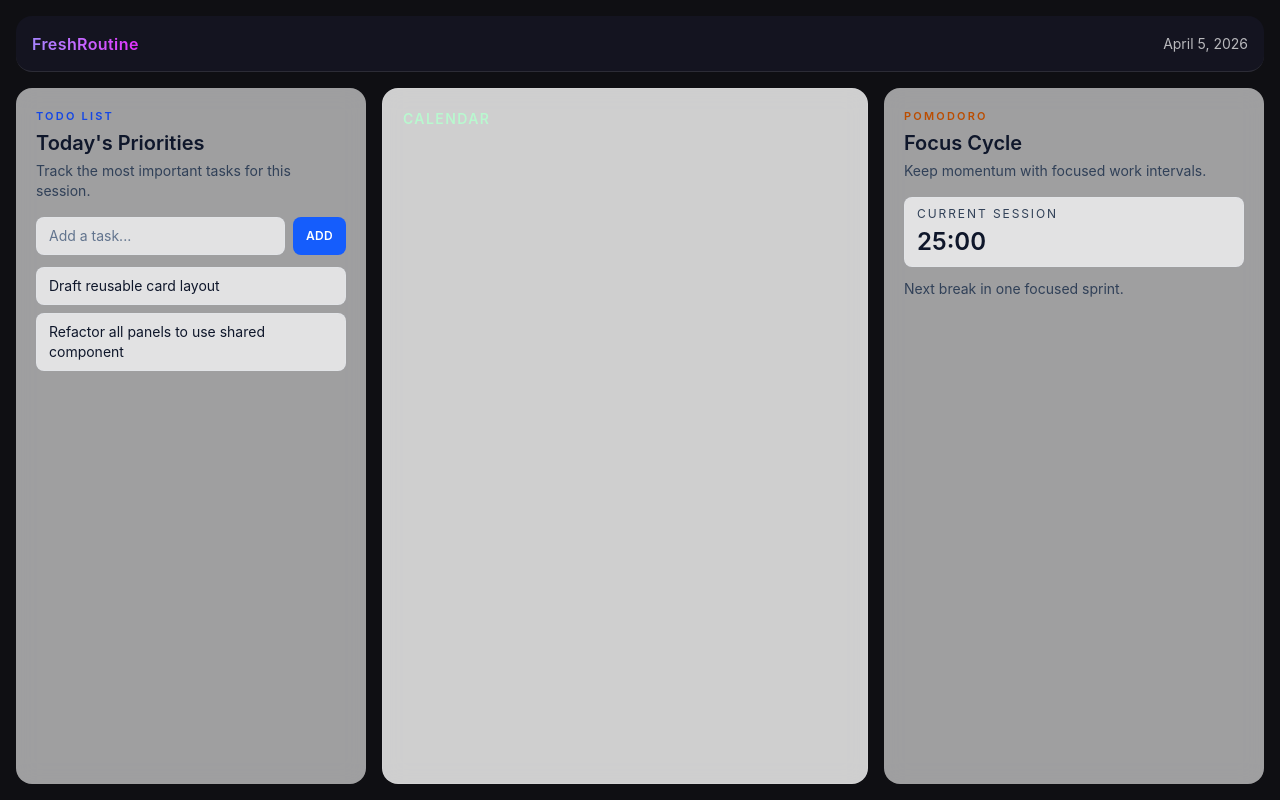
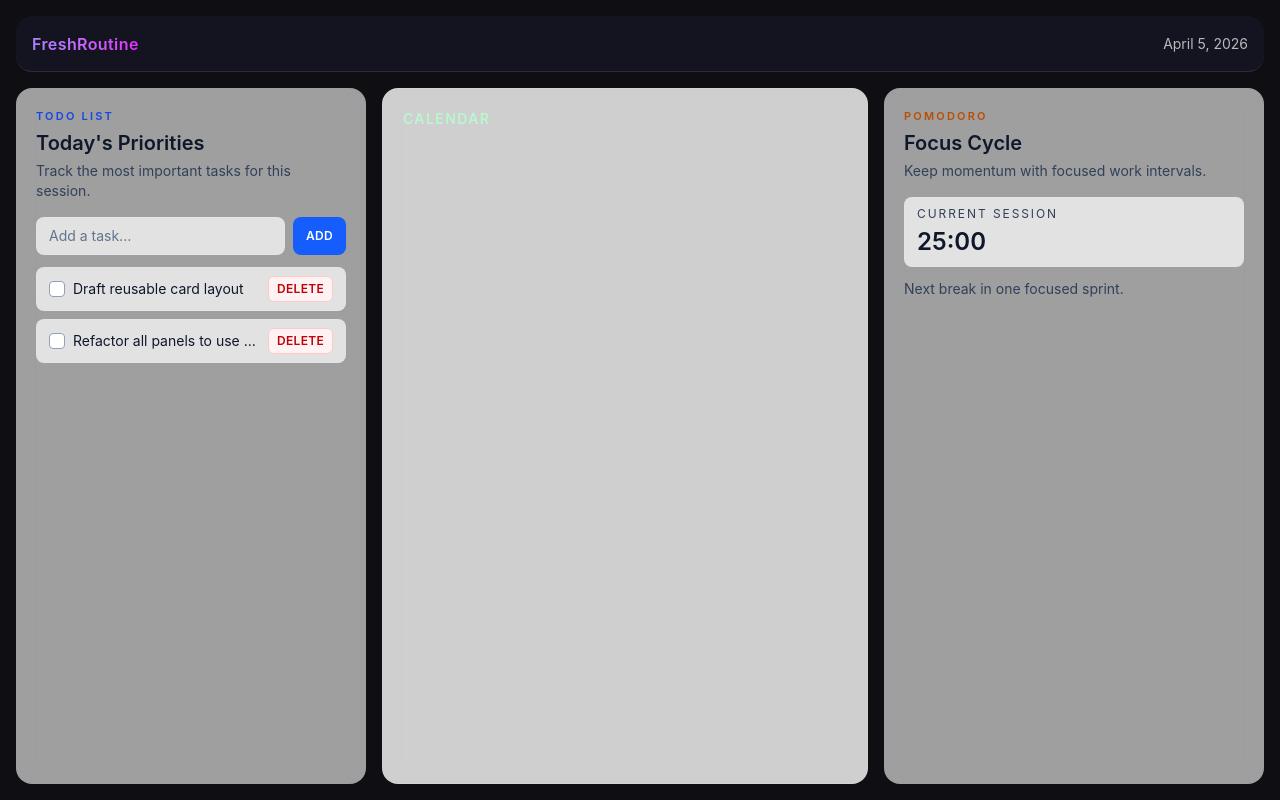
Before and after one commit to Mich1ko/FreshRoutine-v1, a React (Vite) app in the folder FreshRoutinev1/: page / in a window 1280 px wide. Built offline with nearby package versions, Linux system fonts and the light colour scheme.

Commit message:
toggle add and delete function

```diff
--- a/FreshRoutinev1/src/components/TodoPanel.jsx
+++ b/FreshRoutinev1/src/components/TodoPanel.jsx
@@ -28,6 +28,20 @@ const initialTasks = [
 function TodoPanel() {
   const [tasks, setTasks] = useState(initialTasks)
   const [newTaskTitle, setNewTaskTitle] = useState('')
+
+  const handleToggleTask = (taskId) => {
+    setTasks((currentTasks) =>
+      currentTasks.map((task) =>
+        task.id === taskId ? { ...task, completed: !task.completed } : task,
+      ),
+    )
+  }
+
+  const handleDeleteTask = (taskId) => {
+    setTasks((currentTasks) =>
+      currentTasks.filter((task) => task.id !== taskId),
+    )
+  }
 
   const handleSubmit = (event) => {
     event.preventDefault()
@@ -74,8 +88,42 @@ function TodoPanel() {
 
       <ul className="space-y-2">
         {tasks.map((task) => (
-          <li key={task.id} className="rounded-lg border border-slate-200/30 bg-white/70 px-3 py-2 text-slate-900">
-            {task.title}
+          <li
+            key={task.id}
+            className="flex items-center justify-between gap-3 rounded-lg border border-slate-200/30 bg-white/70 px-3 py-2 text-slate-900"
+          >
+            <button
+              type="button"
+              onClick={() => handleToggleTask(task.id)}
+              className="flex min-w-0 flex-1 items-center gap-2 text-left"
+              aria-pressed={task.completed}
+            >
+              <span
+                className={`inline-flex h-4 w-4 shrink-0 items-center justify-center rounded border ${
+                  task.completed
+                    ? 'border-blue-600 bg-blue-600 text-white'
+                    : 'border-slate-400 bg-white'
+                }`}
+              >
+                {task.completed ? '✓' : ''}
+              </span>
+              <span
+                className={
+                  task.completed
+                    ? 'truncate text-slate-500 line-through'
+                    : 'truncate text-slate-900'
+                }
+              >
+                {task.title}
+              </span>
+            </button>
+            <button
+              type="button"
+              onClick={() => handleDeleteTask(task.id)}
+              className="rounded-md border border-red-200 bg-red-50 px-2 py-1 text-xs font-semibold uppercase tracking-wide text-red-700 transition hover:bg-red-100"
+            >
+              Delete
+            </button>
           </li>
         ))}
       </ul>
```
